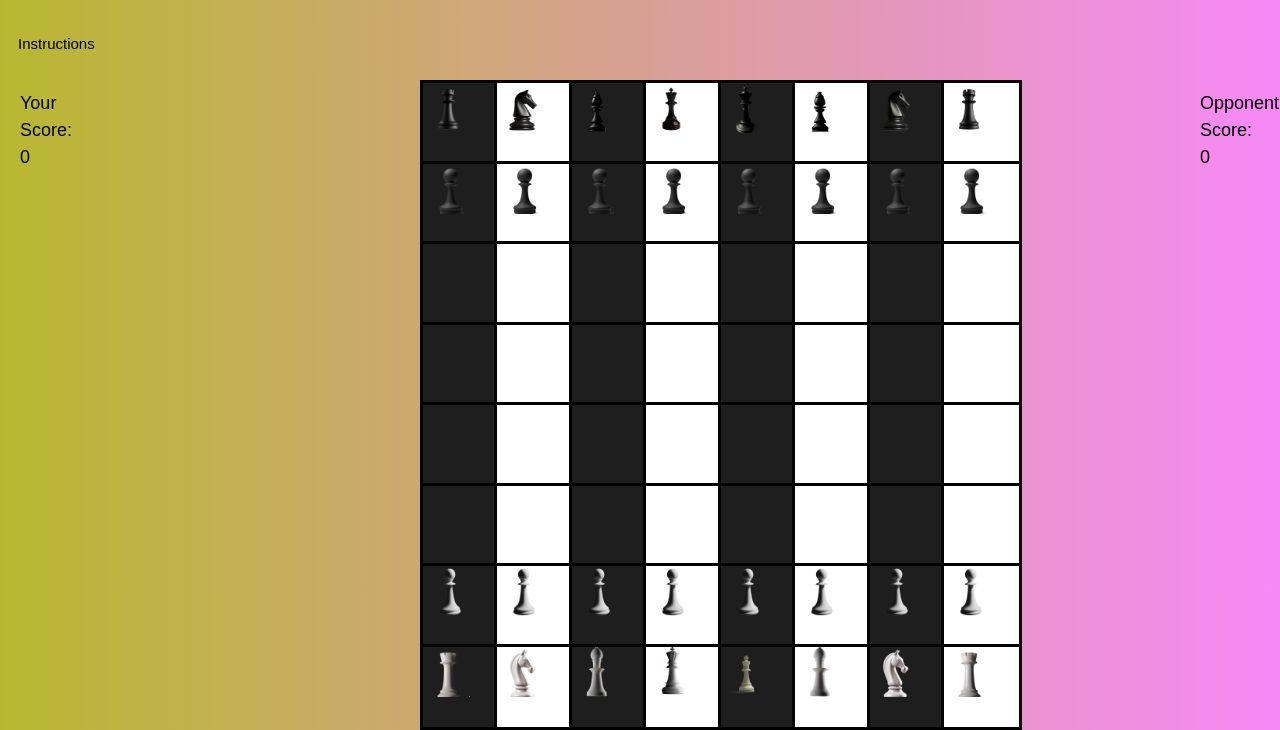
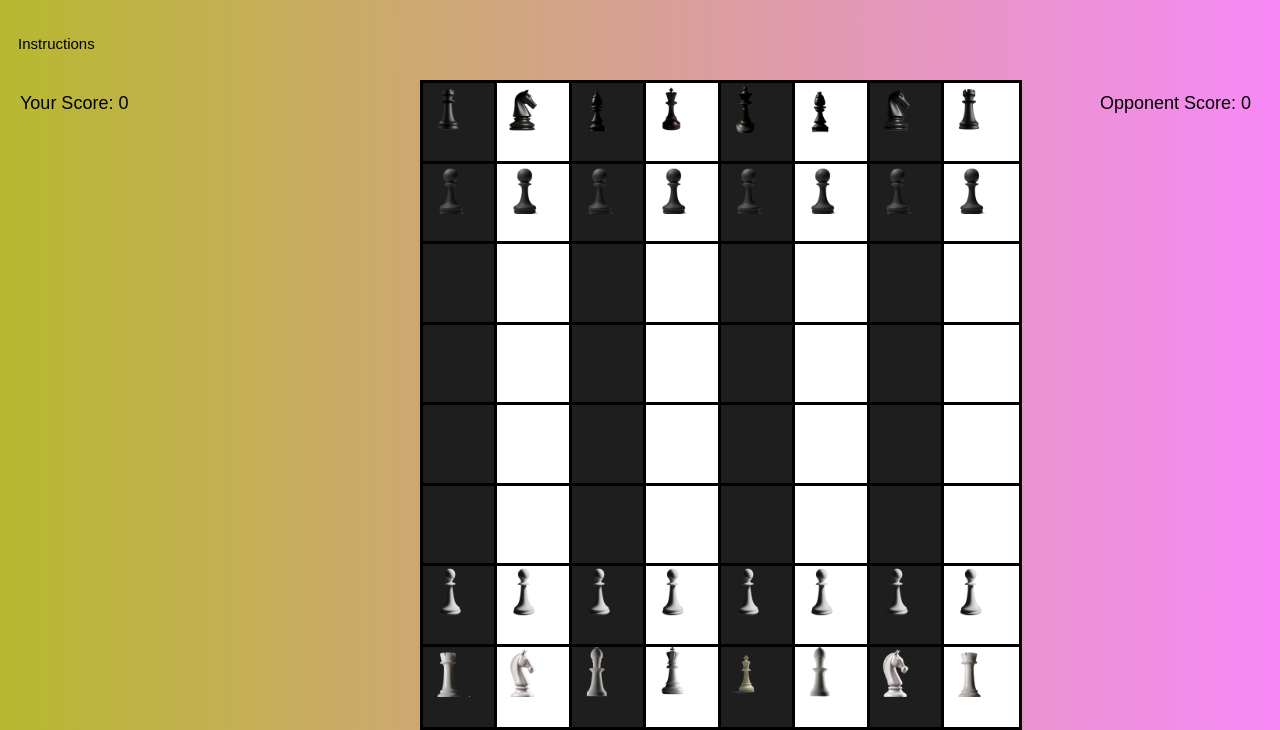
Before and after one commit to mwang840/SuperSix, a website: page boardgame.html in a window 1280 px wide. Shown: the part 133-863 px from the top of the page. Drawn offline with Linux system fonts and the light colour scheme.

Commit message:
Push last changed

```diff
--- a/boardgame.html
+++ b/boardgame.html
@@ -30,11 +30,11 @@
             <p>Checkmate: If player 1 has cornered player 2's king and player 2 can't move their king out of danger, player 1 wins</p>
             <p>Stalemate: A stalemate happens when a player's king has no legal move to make, the game ends as a draw</p>
         </div>
-        <div style="top: 100px;float: left;height: 100px; width: 100px;" >
+        <div style="top: 100px;float: left;height: 100px; width: 200px;" >
             <p>Your Score: <span id="yourscore">0</span></p>
             <aside class="boardleft"></aside>
         </div>
-        <div style="top: 100px;;float: right;height: 100px; width: 100px;" >
+        <div style="top: 100px;;float: right;height: 100px; width: 200px;" >
             <p>Opponent Score: <span id="opscore">0</span></p>
             <aside class="boardright"></aside>
         </div>
--- a/js/dragAndDropV2.js
+++ b/js/dragAndDropV2.js
@@ -273,7 +273,6 @@ function updateScore(piece) {
       break;
     default:
       break;
-
   }
 
 
```
